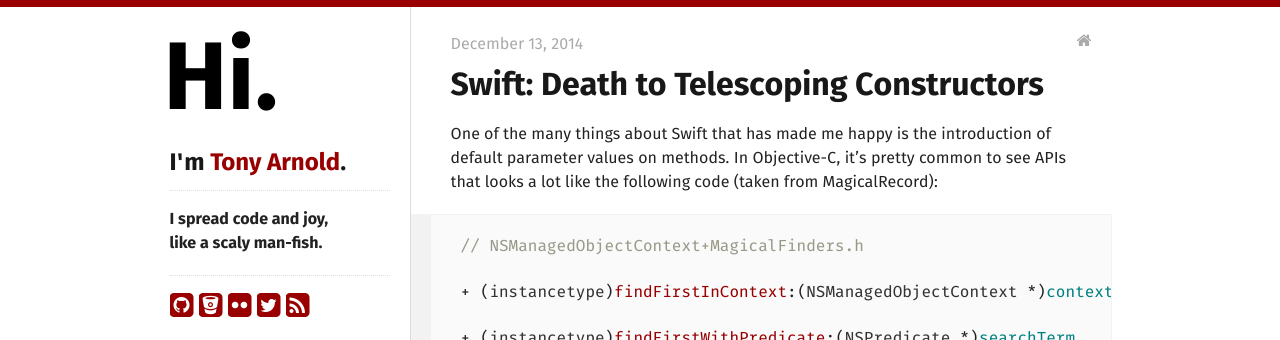
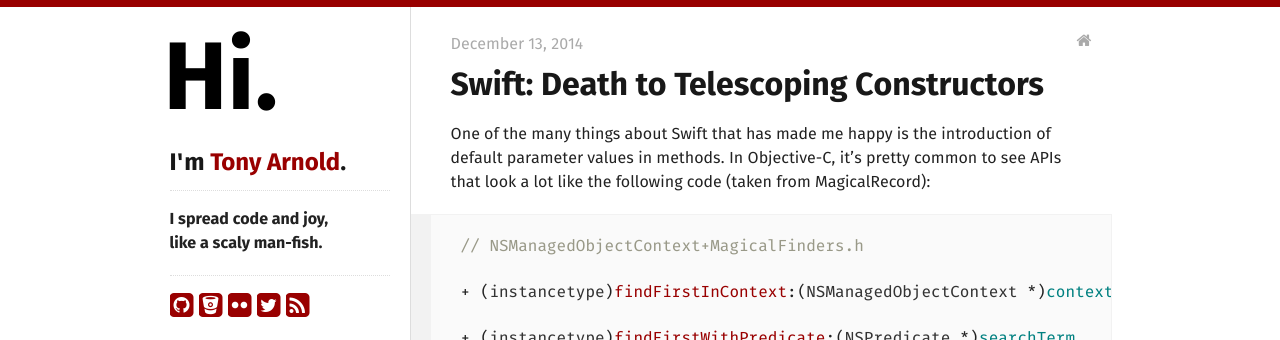
Before and after one commit to tonyarnold/tonyarnold.github.io, a Jekyll site: the page built from _posts/2014-12-13-death-to-telescoping-constructors.md, in a window 1280 px wide. Shown: the top 340 px of the page. Built offline with Jekyll 4.4.1, drawn with Linux system fonts in a browser that asks for light colours; nearby versions of some CDN libraries.

Commit message:
Editorialising

```diff
--- a/_posts/2014-12-13-death-to-telescoping-constructors.md
+++ b/_posts/2014-12-13-death-to-telescoping-constructors.md
@@ -5,10 +5,9 @@ date: 13 December 2014 15:00:00
 tags: [Swift, Programming, Learning]
 ---
 
-One of the many things about Swift that has made me happy is the introduction of default parameter values on methods. In Objective-C, it's pretty common to see APIs that looks a lot like the following code (taken from MagicalRecord):
+One of the many things about Swift that has made me happy is the introduction of default parameter values in methods. In Objective-C, it's pretty common to see APIs that look a lot like the following code (taken from MagicalRecord):
 
 {% highlight objective-c %}
-
 // NSManagedObjectContext+MagicalFinders.h
 
 + (instancetype)findFirstInContext:(NSManagedObjectContext *)context;
@@ -47,7 +46,6 @@ One of the many things about Swift that has made me happy is the introduction of
 {
   // Actual implementation of method
 }
-
 {% endhighlight %}
 
 This pattern is often referred to as the "telescopic pattern", or "telescoping methods". Basically, you implement a number of methods that each call the next, more specific method in the chain, providing default values at each stage as they become necessary. Users of the API can choose to use any of the methods, allowing for more succinct code, but only requiring a single "real" method implementation.
```
